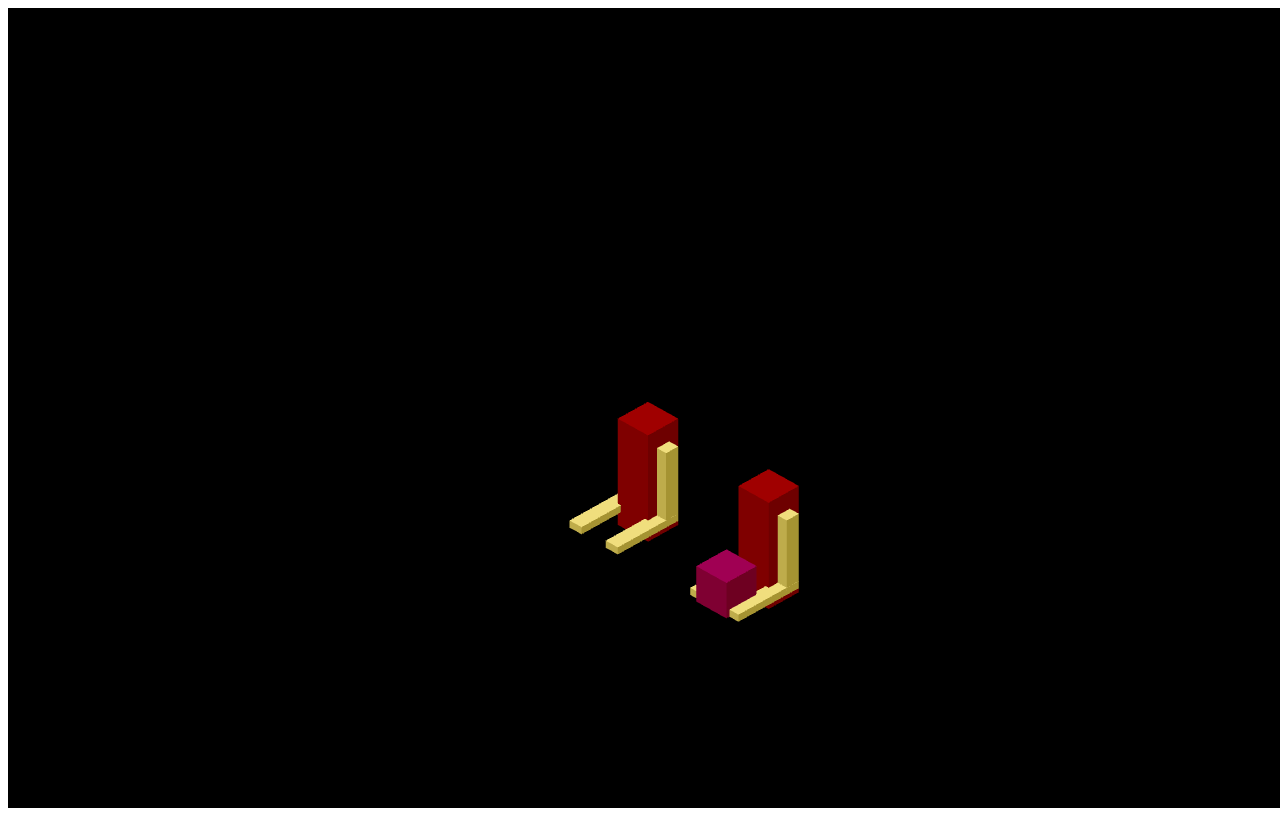
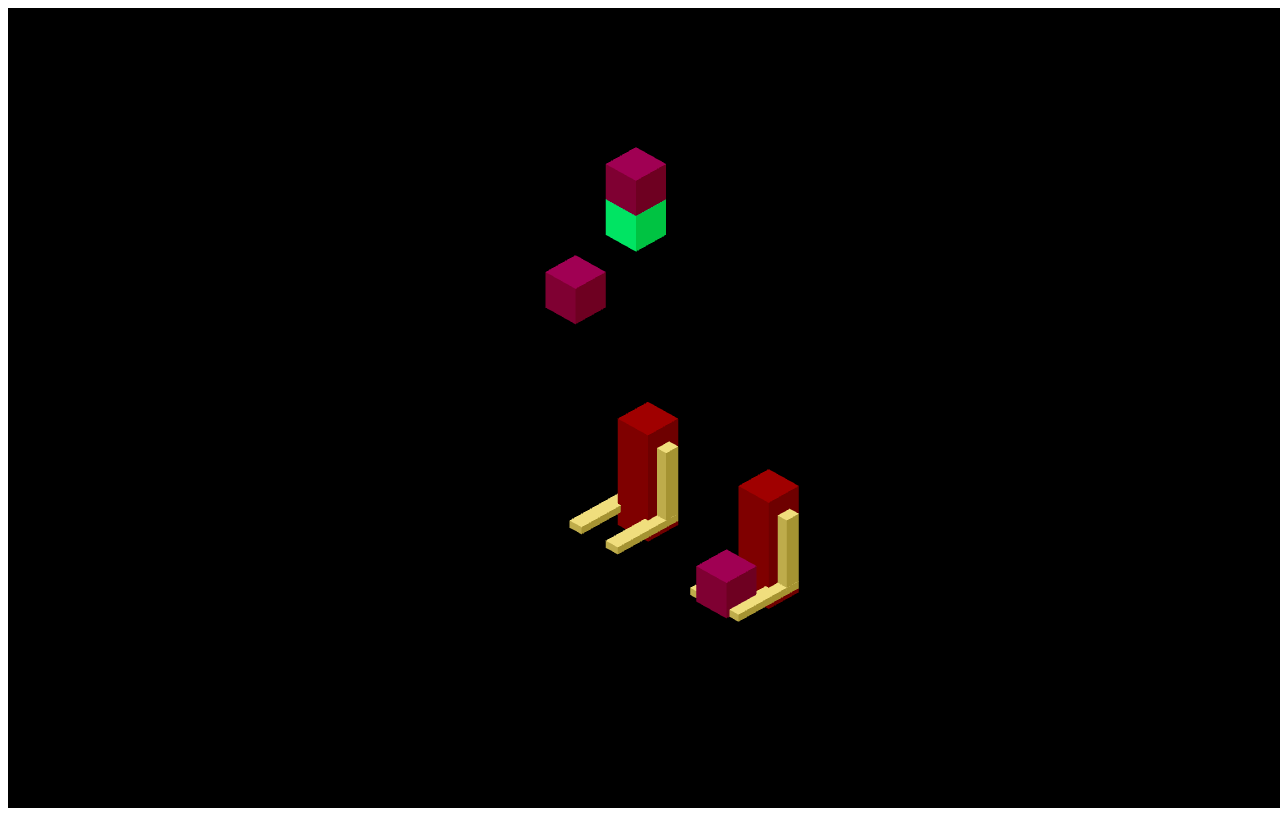
Before and after one commit to JosuAlejandroAl/SystemMulti, a plain HTML site: page WebGL_stuff/robot.html in a window 1280 px wide. Drawn offline with nearby package versions, Linux system fonts and the light colour scheme.

Commit message:
we add a box and two boxes combined

```diff
--- a/WebGL_stuff/robot.html
+++ b/WebGL_stuff/robot.html
@@ -12,14 +12,21 @@
     <script>
 		const scene = new THREE.Scene();
 
-// $$$$$$$$$$$$$$$		DELARING GROUPS FOR ROBOT $$$$$$$$$$$$$$$$$$$$$$$$$$$$$
+// $$$$$$$$$$$$$$$		DECLARING GROUPS FOR ROBOT FOR THE SCENE $$$$$$$$$$$$$$$$$$$$$$$$$$$$$
 
 const RobotEmptyGroup = createRobotEmpty();
 scene.add(RobotEmptyGroup);
 
-
 const RobotBoxGroup = createRobotBox();
 scene.add(RobotBoxGroup);
+
+// $$$$$$$$$$$$$$$		DECLARING GROUPS FOR BOXES FOR THE SCENE $$$$$$$$$$$$$$$$$$$$$$$$$$$$$
+
+const BoxGroup = oneBox();
+scene.add(BoxGroup);
+
+const TwoBoxGroup = CretaTwoBoxes();
+scene.add(TwoBoxGroup);
 
 
 // Set up lights
@@ -63,7 +70,6 @@ renderer.render(scene, camera);
 // });
 
 //texture
-
 document.body.appendChild(renderer.domElement);
 
 
@@ -106,7 +112,6 @@ function createRobotEmpty() {
   return RobotEmptyGroup;//finish this group
 }
 
-
 //%%%%%%%%%%%%%%%          	MEASURE FUNTIONS OF ROBOT EMPTY       	%%%%%%%%%%%%%%%%%%%%%%%%%%%%%%
 
 function measureRobotEmptyBody() {
@@ -131,18 +136,17 @@ function measureRobotlevers(){
 }
 
 
-
 //%%%%%%%%%%%%%%%          	GROUP CREATED ROBOT BOXING  (Position in X and Y added)     	%%%%%%%%%%%%%%%%%%%%%%%%%%%%%%
 
 function createRobotBox() {
 
 const RobotBoxGroup = new THREE.Group();//Declare the group
 
-const robotBoxBody = measureRobotBoxBody(); //body of robot
-  robotBoxBody.position.y = 1;
-  robotBoxBody.position.x = 20;
-  robotBoxBody.position.z = 0;
-  RobotBoxGroup.add(robotBoxBody);
+const robotboxBody = measureRobotboxBody(); //body of robot
+  robotboxBody.position.y = 1;
+  robotboxBody.position.x = 20;
+  robotboxBody.position.z = 0;
+  RobotBoxGroup.add(robotboxBody);
 
   const leftArmRobotBox = measureRobotBoxArms(); //left arms
   leftArmRobotBox.position.y = 1;
@@ -174,15 +178,12 @@ const robotBoxBody = measureRobotBoxBody(); //body of robot
   RobotBox.position.z = 7;
   RobotBoxGroup.add(RobotBox);
 
-
-
-
 return RobotBoxGroup;//finish this group
 }
 
 //%%%%%%%%%%%%%%%          	MEASURE FUNTIONS OF ROBOT WITH BOX       	%%%%%%%%%%%%%%%%%%%%%%%%%%%%%%
 
-function measureRobotBoxBody() {
+function measureRobotboxBody() {
   const geometry = new THREE.BoxBufferGeometry(5, 15, 5);
   const material = new THREE.MeshLambertMaterial({ color: 0x800000 });
   const measRoboEmptBody = new THREE.Mesh(geometry, material);
@@ -210,6 +211,74 @@ function measureRobotBox(){
   return wheel;
 }
 
+//@@@@@@@@@@@@@@@@@@@@@@@@@@          	FUNTIONS OF BOXES UNDER ONE TO ANOTHER      @@@@@@@@@@@@@@@@@@@@@@@@@@@
+function oneBox(){
+	const BoxGroup = new THREE.Group();
+
+	const RobotBox = boxBody(); //body of a box
+	RobotBox.position.y = 40;
+	RobotBox.position.x = 8;
+	RobotBox.position.z = 20;
+	BoxGroup.add(RobotBox);
+
+	return BoxGroup
+}
+
+function CretaTwoBoxes(){
+	const TwoBoxGroup = new THREE.Group();
+
+	const RobotBoxOne = boxBodyOne(); //body of a box
+	RobotBoxOne.position.y = 60;
+	RobotBoxOne.position.x = 18;
+	RobotBoxOne.position.z = 20;
+	TwoBoxGroup.add(RobotBoxOne);
+
+	const RobotBoxTwo = boxBodyTwo(); //body of a box
+	RobotBoxTwo.position.y = 55;
+	RobotBoxTwo.position.x = 18;
+	RobotBoxTwo.position.z = 20;
+	TwoBoxGroup.add(RobotBoxTwo);
+
+	return TwoBoxGroup
+}
+
+//@@@@@@@@@@@@@@@@@@@@@@@@@@          	MEASURE FUNTIONS OF ROBOT WITH BOX       	@@@@@@@@@@@@@@@@@@@@@@@@@@@
+
+function boxBody(){
+	const geometry = new THREE.BoxBufferGeometry(5, 5, 5);
+  	const material = new THREE.MeshLambertMaterial({ color: 0x800080 });
+  	const wheel = new THREE.Mesh(geometry, material);
+  return wheel;
+}
+
+function boxBodyOne(){
+	const geometry = new THREE.BoxBufferGeometry(5, 5, 5);
+  	const material = new THREE.MeshLambertMaterial({ color: 0x800080 });
+  	const wheel = new THREE.Mesh(geometry, material);
+  return wheel;
+}
+
+function boxBodyTwo(){
+	const geometry = new THREE.BoxBufferGeometry(5, 5, 5);
+  	const material = new THREE.MeshLambertMaterial({ color: 0x00FFFF });
+  	const wheel = new THREE.Mesh(geometry, material);
+  return wheel;
+}
+
+
+
+
+
+
+
+
+
+
+//*******************************         	FUNTIONS OF ONE BOX ONLY      	*******************************
+
+
+
+
 	</script>
 
 </body>
```
